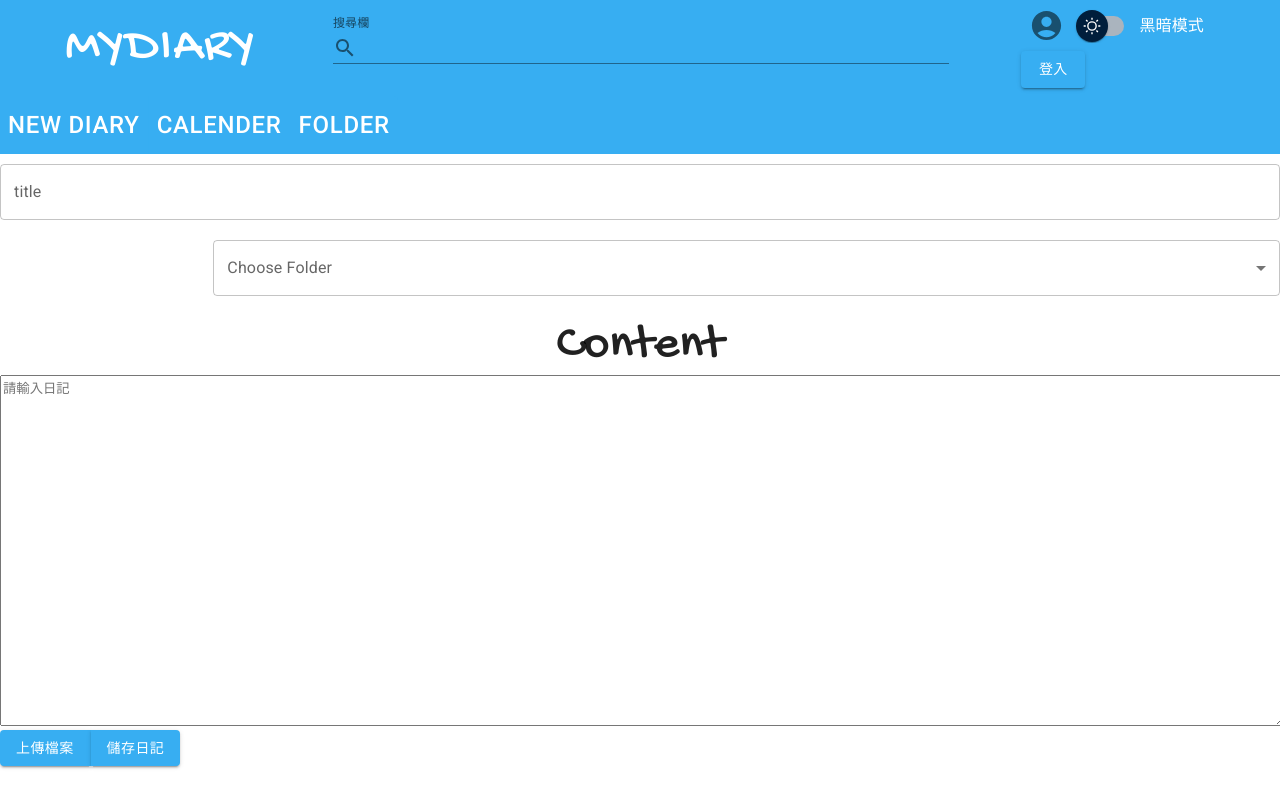
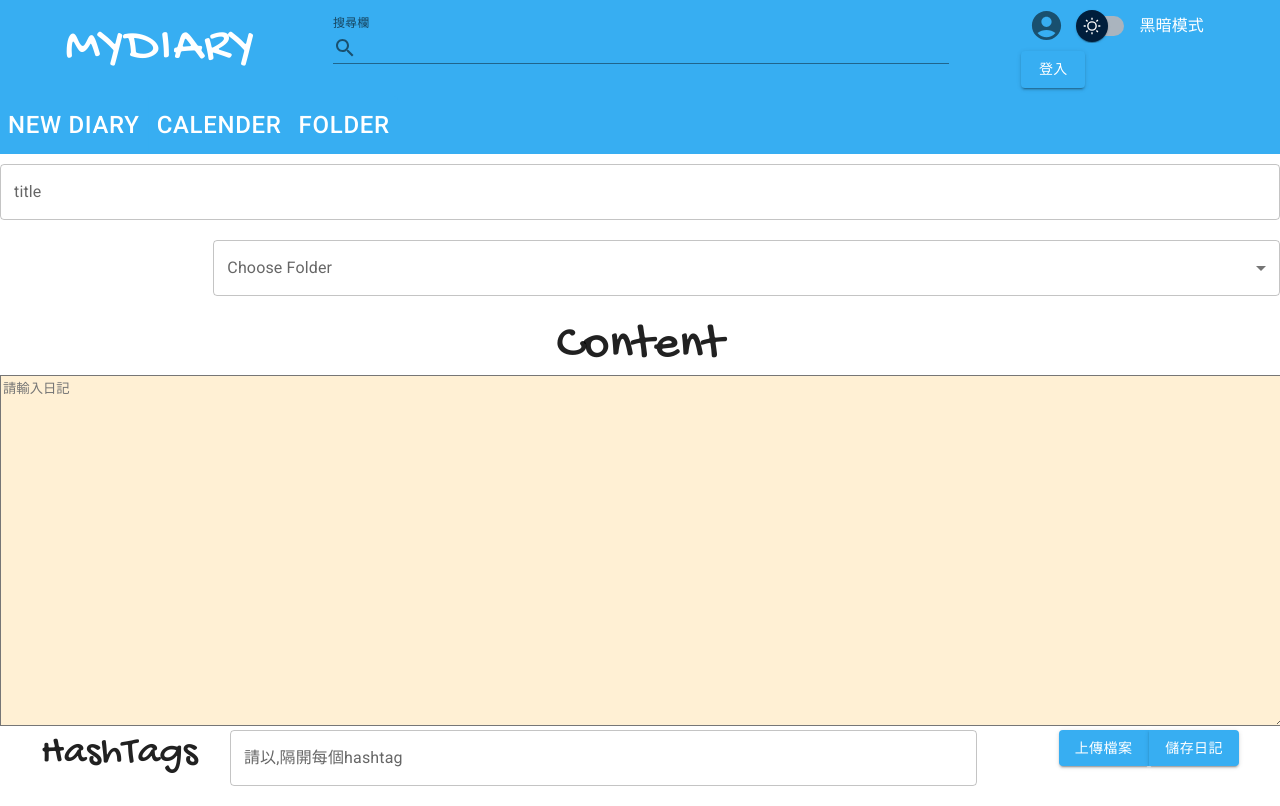
Before and after one commit to allen3325/SoftWareProject, a React (Create React App) app in the folder frontend/: page /newDiary in a window 1280 px wide. Built offline with nearby package versions, Linux system fonts and the light colour scheme.

Commit message:
feat: add tags to createDiaryPage. chore: add axios to package.JSON.

```diff
--- a/frontend/package.json
+++ b/frontend/package.json
@@ -13,6 +13,7 @@
     "@testing-library/jest-dom": "^5.15.1",
     "@testing-library/react": "^11.2.7",
     "@testing-library/user-event": "^12.8.3",
+    "axios": "^0.24.0",
     "date-fns": "^2.27.0",
     "react": "^17.0.2",
     "react-calendar": "^3.5.0",
--- a/frontend/src/components/NewDiaryPage/FolderChoose.js
+++ b/frontend/src/components/NewDiaryPage/FolderChoose.js
@@ -1,5 +1,6 @@
 import React from "react";
 import { FormControl, InputLabel, Select, MenuItem } from "@mui/material";
+const axios = require('axios');
 
 const FolderChoose = (props) => {
     const [folder, setFolder] = React.useState('');
--- a/frontend/src/components/NewDiaryPage/NewDiaryPage.js
+++ b/frontend/src/components/NewDiaryPage/NewDiaryPage.js
@@ -15,6 +15,8 @@ const NewDiaryPage = () => {
     let date = new Date();
     let folder = "";
     let content = "";
+    let tagsString = "";
+    let tags = [];
     const handleTitleChange = (event) => {
         title = (event.target.value);
     }
@@ -27,11 +29,21 @@ const NewDiaryPage = () => {
     const handleContentChange = (enteredContent) => {
         content = enteredContent;
     }
+    const handleTagsChange = (event) => {
+        tagsString = event.target.value;
+    }
+    const uploadFile = (enteredFile) => {
+        console.log("uploadFile is ");
+        console.log(enteredFile);
+    }
     const storeDiary = () => {
         console.log("title is " + title);
         console.log("date is " + date.toTimeString());
         console.log("folder is " + folder);
         console.log("content is " + content);
+        console.log("tagsString is " + tagsString);
+        tags = tagsString.split(",");
+        console.log("tags is " + tags[0]);
     }
     return (
         <div>
@@ -57,11 +69,23 @@ const NewDiaryPage = () => {
             <Grid>
                 <TextArea onChangeContent={handleContentChange} />
             </Grid>
-            <Grid>
-                <ButtonGroup style={{width:"100%"}} className="ButtonGroup" variant="text">
-                    <UploadButton/>
-                    <Button Button variant="contained" component="span" onClick={storeDiary}>儲存日記</Button>
-                </ButtonGroup>
+            <Grid
+                container
+                direction="row"
+                justifyContent="space-around"
+                alignItems="flex-start"
+                style={{ padding: "0px 0px 20px 0px" }}
+            >
+                <Grid item xs={1}><p style={{ fontSize: "2.5rem" }}>HashTags</p></Grid>
+                <Grid item xs={7}>
+                    <TextField  fullWidth label="請以,隔開每個hashtag" id="tags" onChange={handleTagsChange} />
+                </Grid>
+                <Grid item>
+                    <ButtonGroup style={{ width: "100%" }} className="ButtonGroup" variant="text">
+                        <UploadButton onUploadFile={uploadFile} />
+                        <Button Button variant="contained" component="span" onClick={storeDiary}>儲存日記</Button>
+                    </ButtonGroup>
+                </Grid>
             </Grid>
         </div >
     )
--- a/frontend/src/components/NewDiaryPage/TextArea.js
+++ b/frontend/src/components/NewDiaryPage/TextArea.js
@@ -11,7 +11,7 @@ const TextArea = (props) => {
             minRows={23}
             maxRows={23}
             placeholder="請輸入日記"
-            style={{ width: "100%" }}
+            style={{ width: "100%",backgroundColor:"#FFF0D4"}}
             onChange={handleContentChange}
         />
     )
--- a/frontend/src/components/NewDiaryPage/UploadButton.js
+++ b/frontend/src/components/NewDiaryPage/UploadButton.js
@@ -1,17 +1,17 @@
 import { Button } from "@material-ui/core";
 import styled from "@emotion/styled";
 
+const UploadButton = (props) => {
     const Input = styled('input')({
         display: 'none',
     });
 
     const upload = () => {
         const inputElement = document.getElementById("contained-button-file");
-    console.log(inputElement.files[0]);
+        // console.log(inputElement.files[0]);
+        props.onUploadFile(inputElement.files[0]);
     }
 
-
-const UploadButton = () => {
     return (
         <label htmlFor="contained-button-file">
             <Input accept="image/*" id="contained-button-file" multiple type="file" onChange={upload} />
```
Also changed, not shown: 1 other file (tests, documents, lock files or other folders). Lines whose indentation alone changed are shown as unchanged.
